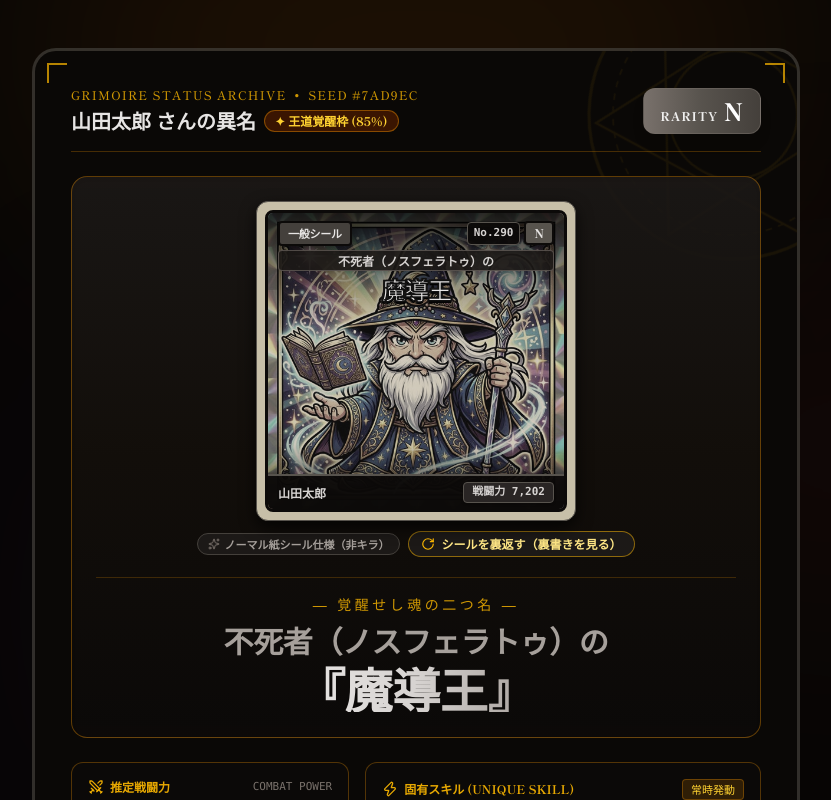
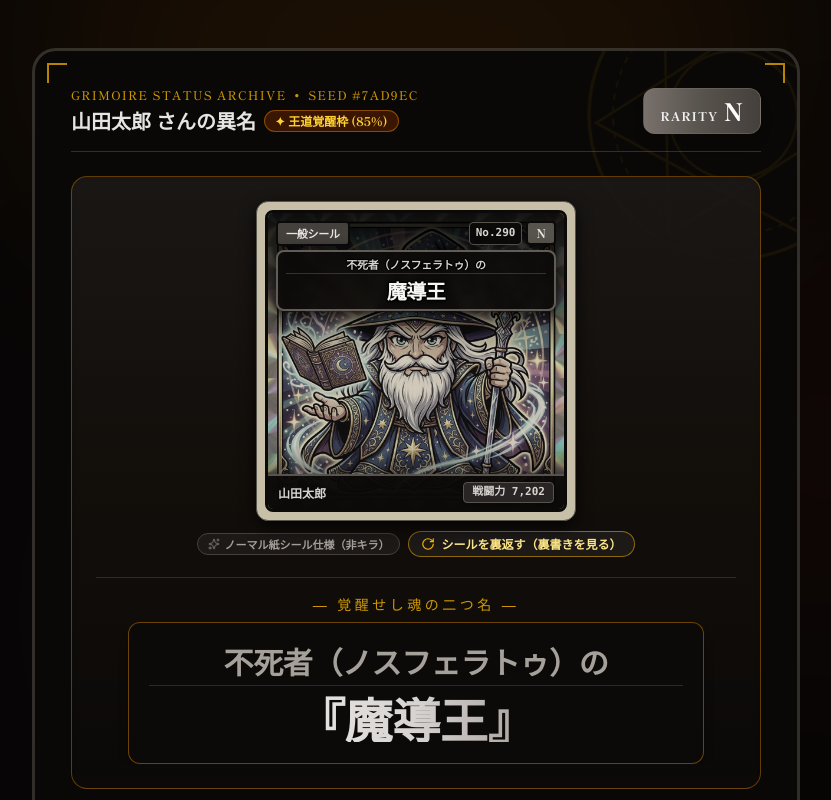
Before and after one commit to tom8ten/futatsuna-maker, a Next.js app: page / in a window 1280 px wide. Both pictures are taken after a click on the button "異名を覚醒させる". Shown: the top 800 px of the page, without its empty margins (224-1055 px from the left). Built offline with nearby package versions, Linux system fonts and the light colour scheme.

Commit message:
feat: display futatsuna prefix and suffix in unified 2-tier plaque frame

```diff
--- a/src/components/BikkurimanSticker.tsx
+++ b/src/components/BikkurimanSticker.tsx
@@ -12,6 +12,94 @@ import {
 
 interface BikkurimanStickerProps {
   result: DiagnosisResult;
+}
+
+/**
+ * シール表面の二つ名（修飾語＋メイン称号）を視認性高く美麗に描画するヘルパー
+ */
+function renderStickerTitle(
+  prefix: string,
+  suffix: string,
+  isNormal: boolean
+) {
+  // 括弧付きの二つ名（例: 聖騎士（パラディン）、死神（リーパー）、次元旅人（ディメンションウォーカー））
+  const parenMatch = suffix.match(/^(.*?)[（(](.*?)[）)]$/);
+
+  // 漢字の潰れを防ぐ8方向の外周シャドウアウトライン（-webkit-text-strokeの代替）
+  const shadowOutline = isNormal
+    ? "0 1px 0 #000, 1px 0 0 #000, -1px 0 0 #000, 0 -1px 0 #000, 1px 1px 0 #000, -1px -1px 0 #000, 1px -1px 0 #000, -1px 1px 0 #000, 0 2px 4px rgba(0,0,0,0.95)"
+    : "0 1px 0 #000, 1px 0 0 #000, -1px 0 0 #000, 0 -1px 0 #000, 1px 1px 0 #000, -1px -1px 0 #000, 1px -1px 0 #000, -1px 1px 0 #000, 0 0 6px rgba(251,191,36,0.65), 0 2px 4px rgba(0,0,0,0.95)";
+
+  const titleColor = isNormal ? "#f5f5f4" : "#fef08a";
+
+  return (
+    <div
+      className={`relative mt-1 px-2 py-1 sm:py-1.5 rounded-lg border-2 text-center shadow-[0_4px_16px_rgba(0,0,0,0.9)] backdrop-blur-[3px] transition-all ${
+        isNormal
+          ? "bg-stone-950/92 border-stone-500/80"
+          : "bg-gradient-to-b from-stone-950/95 via-[#18130d]/95 to-stone-950/95 border-amber-400/90 shadow-[0_0_14px_rgba(245,158,11,0.38)]"
+      }`}
+    >
+      {/* 1段目：冠修飾語 */}
+      <div className="flex items-center justify-center pb-0.5 border-b border-amber-500/25">
+        <span
+          className={`text-[9px] sm:text-[11px] font-black tracking-tight leading-tight line-clamp-1 ${
+            isNormal ? "text-stone-300" : "text-amber-300"
+          }`}
+          style={{
+            textShadow: "0 1px 2px #000, 1px 0 0 #000, -1px 0 0 #000, 0 -1px 0 #000",
+          }}
+        >
+          {prefix}
+        </span>
+      </div>
+
+      {/* 2段目：メイン二つ名（同じ枠の2段目として一体配置） */}
+      <div className="pt-1 flex flex-col items-center justify-center">
+        {parenMatch ? (
+          <div className="flex flex-col items-center justify-center leading-tight">
+            <span
+              className="font-black text-sm sm:text-base md:text-lg tracking-tight"
+              style={{
+                color: titleColor,
+                textShadow: shadowOutline,
+              }}
+            >
+              {parenMatch[1]}
+            </span>
+            <span
+              className={`font-black text-[10px] sm:text-[11px] tracking-tight leading-none mt-0.5 ${
+                isNormal ? "text-stone-300" : "text-amber-200"
+              }`}
+              style={{
+                textShadow: shadowOutline,
+              }}
+            >
+              （{parenMatch[2]}）
+            </span>
+          </div>
+        ) : (
+          <span
+            className={`font-black leading-tight tracking-tight break-words max-w-full ${
+              suffix.length <= 4
+                ? "text-base sm:text-xl"
+                : suffix.length <= 7
+                ? "text-sm sm:text-lg"
+                : suffix.length <= 11
+                ? "text-xs sm:text-base"
+                : "text-[11px] sm:text-sm"
+            }`}
+            style={{
+              color: titleColor,
+              textShadow: shadowOutline,
+            }}
+          >
+            {suffix}
+          </span>
+        )}
+      </div>
+    </div>
+  );
 }
 
 export default function BikkurimanSticker({ result }: BikkurimanStickerProps) {
@@ -104,11 +192,11 @@ export default function BikkurimanSticker({ result }: BikkurimanStickerProps) {
             )}
 
             {/* 上下文字の視認性を高めるグラデーションシェード */}
-            <div className="pointer-events-none absolute inset-x-0 top-0 h-28 bg-gradient-to-b from-black/80 via-black/35 to-transparent" />
+            <div className="pointer-events-none absolute inset-x-0 top-0 h-36 bg-gradient-to-b from-black/90 via-black/55 to-transparent" />
             <div className="pointer-events-none absolute inset-x-0 bottom-0 h-16 bg-gradient-to-t from-black/85 via-black/40 to-transparent" />
 
-            {/* 上部：種族バッジ・シールNo・二つ名袋文字ロゴ */}
-            <div className="relative z-20 px-2.5 pt-2">
+            {/* 上部：種族バッジ・シールNo・二つ名ネームプレート */}
+            <div className="relative z-20 px-2 pt-2">
               <div className="flex items-center justify-between gap-1 mb-1">
                 <span
                   className="text-[10px] sm:text-[11px] font-black px-2 py-0.5 rounded border-2 border-stone-950 shadow-md tracking-tight"
@@ -138,52 +226,8 @@ export default function BikkurimanSticker({ result }: BikkurimanStickerProps) {
                 </div>
               </div>
 
-              {/* 前半の修飾語リボン */}
-              <div
-                className={`rounded px-1.5 py-0.5 text-center shadow-md overflow-hidden ${
-                  isNormal
-                    ? "bg-stone-900/90 border border-stone-500/60"
-                    : "bg-stone-950/90 border border-amber-300/90"
-                }`}
-              >
-                <p
-                  className={`${
-                    result.prefix.length >= 15
-                      ? "text-[9px] sm:text-[11px]"
-                      : "text-[10px] sm:text-xs"
-                  } font-black leading-tight break-words ${
-                    isNormal ? "text-stone-300" : "text-amber-200"
-                  }`}
-                >
-                  {result.prefix}
-                </p>
-              </div>
-
-              {/* 後半のメインキャラ名（文字数に応じて自動縮小し枠内に収める） */}
-              <div className="mt-1 text-center px-0.5 overflow-hidden">
-                <div
-                  className={`font-black leading-tight tracking-tighter break-words ${
-                    result.suffix.length >= 18
-                      ? "text-[11px] sm:text-[13px]"
-                      : result.suffix.length >= 15
-                      ? "text-xs sm:text-sm"
-                      : result.suffix.length >= 12
-                      ? "text-sm sm:text-base"
-                      : result.suffix.length >= 10
-                      ? "text-base sm:text-xl"
-                      : "text-lg sm:text-2xl"
-                  }`}
-                  style={{
-                    color: isNormal ? "#e7e5e4" : meta.titleColor,
-                    WebkitTextStroke: result.suffix.length >= 15 ? "1px #111111" : "1.5px #111111",
-                    textShadow: isNormal
-                      ? "0 2px 0 #000000, -1.5px -1.5px 0 #1c1917, 1.5px -1.5px 0 #1c1917, -1.5px 1.5px 0 #1c1917"
-                      : `0 2px 0 #000000, 2px 2px 0 ${meta.titleStroke}, -2px -2px 0 #111111, 2px -2px 0 #111111, -2px 2px 0 #111111, 0 4px 10px rgba(0,0,0,0.85)`,
-                  }}
-                >
-                  {result.suffix}
-                </div>
-              </div>
+              {/* 二つ名ネームプレート（高コントラスト＆ビックリマン風デザイン） */}
+              {renderStickerTitle(result.prefix, result.suffix, isNormal)}
             </div>
 
             {/* 下部：対象者ネームプレート＆戦闘力フッター */}
@@ -227,7 +271,7 @@ export default function BikkurimanSticker({ result }: BikkurimanStickerProps) {
                 </div>
 
                 {/* ミニキャラアイコン＋二つ名 */}
-                <div className="mt-2 flex items-center gap-2 bg-blue-950 text-yellow-200 rounded p-1.5">
+                <div className="mt-2 flex items-center gap-2 bg-blue-950 text-yellow-200 rounded p-1.5 border border-blue-900/60 shadow-sm">
                   <div className="w-11 h-11 rounded border border-amber-300 overflow-hidden shrink-0">
                     {/* eslint-disable-next-line @next/next/no-img-element */}
                     <img
@@ -238,10 +282,10 @@ export default function BikkurimanSticker({ result }: BikkurimanStickerProps) {
                     />
                   </div>
                   <div className="min-w-0 flex-1 text-left">
-                    <div className="text-[10px] text-amber-300 font-bold truncate">
+                    <div className="text-[10px] sm:text-[11px] text-amber-300 font-bold leading-tight break-words">
                       {result.prefix}
                     </div>
-                    <div className="text-xs sm:text-sm font-black leading-tight truncate">
+                    <div className="text-xs sm:text-sm font-black text-yellow-100 leading-snug break-words mt-0.5">
                       {result.suffix}
                     </div>
                   </div>
--- a/src/components/DiagnosisClient.tsx
+++ b/src/components/DiagnosisClient.tsx
@@ -401,9 +401,11 @@ export default function DiagnosisClient({
                       ― 覚醒せし魂の二つ名 ―
                     </p>
 
-                    <div className="font-black tracking-tight leading-snug break-words max-w-full">
+                    <div className="max-w-xl mx-auto p-3.5 sm:p-5 rounded-xl border border-amber-500/40 bg-stone-950/80 shadow-lg font-black tracking-tight leading-snug break-words">
+                      {/* 1段目：冠修飾語 */}
+                      <div className="pb-1.5 mb-2 border-b border-amber-500/20">
                         <span
-                        className={`block mb-1.5 font-bold break-words ${
+                          className={`block font-bold break-words ${
                             result.prefix.length >= 15
                               ? "text-sm sm:text-xl md:text-2xl"
                               : "text-base sm:text-2xl md:text-3xl"
@@ -413,6 +415,10 @@ export default function DiagnosisClient({
                         >
                           {result.prefix}
                         </span>
+                      </div>
+
+                      {/* 2段目：メイン二つ名 */}
+                      <div>
                         <span
                           className={`inline-block max-w-full break-words bg-clip-text text-transparent bg-gradient-to-r ${
                             result.suffix.length >= 18
@@ -434,6 +440,7 @@ export default function DiagnosisClient({
                         >
                           『{result.suffix}』
                         </span>
+                      </div>
                     </div>
                   </div>
                 </div>
--- a/tsconfig.json
+++ b/tsconfig.json
@@ -36,6 +36,7 @@
     ".next/dev/types/**/*.ts"
   ],
   "exclude": [
-    "node_modules"
+    "node_modules",
+    "josou-futatsuna-maker"
   ]
 }
```
Lines whose indentation alone changed are shown as unchanged.
